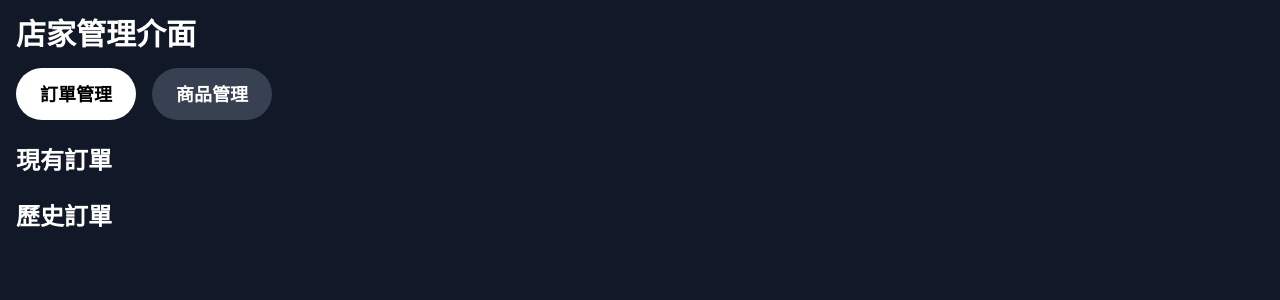
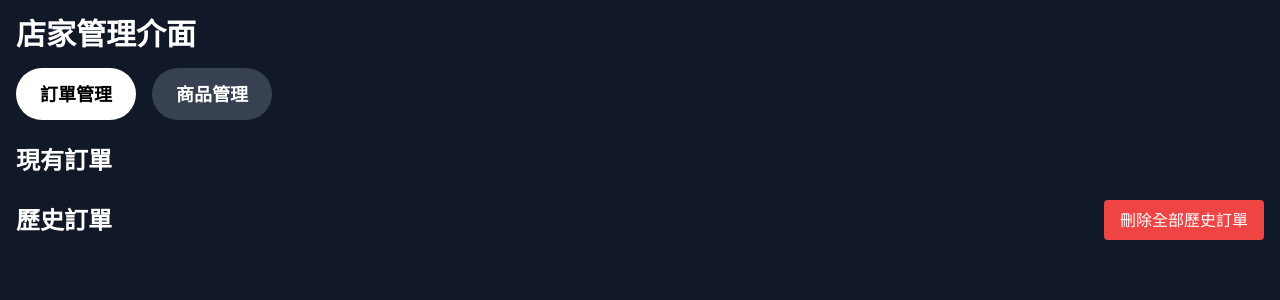
Before and after one commit to hsusparrow1/Final_Project, a Django app: page /admin_dashboard/ in a window 1280 px wide. Shown: the top 300 px of the page. Run offline with Django 5.2, Linux system fonts and the light colour scheme; data comes from the database, SQL or seed files in the repository; both versions use the stored data as it was after the commit; data that the repository does not hold is empty.

```diff
--- a/Final_Project/urls.py
+++ b/Final_Project/urls.py
@@ -3,7 +3,8 @@ from django.urls import path
 from Website import views
 from django.conf import settings
 from django.conf.urls.static import static
-from Website.views import page0, login_view, register_view, logout_view, check_auth, get_orders, update_order_status, update_menu_item_status
+from Website.views import page0, login_view, register_view, logout_view, check_auth, get_orders, update_order_status, \
+    update_menu_item_status
 
 urlpatterns = [
     # 管理後台
@@ -38,6 +39,8 @@ urlpatterns = [
     path('api/orders/', get_orders, name='get_orders'),  # 獲取所有訂單列表
     path('api/orders/<uuid:order_id>/', views.get_order_detail, name='order-detail'),  # 獲取/刪除單個訂單詳情
     path('api/orders/<uuid:order_id>/status/', update_order_status, name='update_order_status'),  # 更新訂單狀態
+    path('api/orders/<uuid:order_id>/delete/', views.delete_order, name='delete_order'),
+    path('api/orders/completed/delete/', views.delete_completed_orders, name='delete_completed_orders'),
 ]
 
 # 在開發環境中提供媒體文件服務
--- a/Website/views.py
+++ b/Website/views.py
@@ -12,7 +12,7 @@ from django.shortcuts import redirect
 from .models import UserProfile
 
 # REST Framework 相關導入
-from rest_framework import generics
+from rest_framework import generics, status
 from rest_framework.decorators import api_view
 from rest_framework.response import Response
 
@@ -27,6 +27,7 @@ import logging
 # 設置日誌記錄
 logger = logging.getLogger(__name__)
 
+
 # =============================================================================
 # 頁面渲染視圖
 # =============================================================================
@@ -34,6 +35,7 @@ logger = logging.getLogger(__name__)
 def page0(request):
     """登入/註冊頁面"""
     return render(request, 'page0_login.html')
+
 
 # 登入處理視圖
 def login_view(request):
@@ -51,6 +53,7 @@ def login_view(request):
         else:
             return render(request, 'page0_login.html', {'error_message': '用戶名或密碼不正確'})  # 修改此處，原本是 'page0.html'
     return redirect('page0')
+
 
 # 添加註冊處理視圖
 def register_view(request):
@@ -85,6 +88,7 @@ def register_view(request):
 
     return redirect('page0')
 
+
 # 添加登出處理視圖
 def logout_view(request):
     """
@@ -92,6 +96,7 @@ def logout_view(request):
     """
     logout(request)
     return redirect('home')
+
 
 def page1(request):
     """首頁"""
@@ -124,6 +129,7 @@ def admin_dashboard(request):
     """管理後台頁面"""
     return render(request, 'admin_dashboard.html')
 
+
 # 添加檢查用戶認證狀態的API
 @api_view(['GET'])
 def check_auth(request):
@@ -140,6 +146,7 @@ def check_auth(request):
     if request.user.is_authenticated:
         data['username'] = request.user.username
     return Response(data)
+
 
 # =============================================================================
 # 購物車相關 API
@@ -442,3 +449,35 @@ class MenuItemDetailAPIView(generics.RetrieveDestroyAPIView):
                     )
 
         return Response({'success': True, 'message': '商品已刪除，ID 已重新排列'})
+
+
+@api_view(['DELETE'])
+def delete_order(request, order_id):
+    """刪除單一訂單"""
+    try:
+        order = get_object_or_404(Order, order_id=order_id)
+        with transaction.atomic():
+            OrderItem.objects.filter(order=order).delete()
+            order.delete()
+        return Response({'success': True, 'message': '訂單刪除成功'}, status=status.HTTP_200_OK)
+    except Exception as e:
+        logger.error(f"刪除訂單時發生錯誤: {str(e)}")
+        return Response({'success': False, 'error': str(e)}, status=status.HTTP_500_INTERNAL_SERVER_ERROR)
+
+
+@api_view(['DELETE'])
+def delete_completed_orders(request):
+    """刪除所有已完成的訂單"""
+    try:
+        with transaction.atomic():
+            completed_orders = Order.objects.filter(status='完成')
+            order_ids = list(completed_orders.values_list('order_id', flat=True))
+            OrderItem.objects.filter(order__order_id__in=order_ids).delete()
+            count = completed_orders.count()
+            completed_orders.delete()
+        return Response({'success': True, 'message': f'成功刪除 {count} 筆已完成訂單'},
+                        status=status.HTTP_200_OK)
+    except Exception as e:
+        logger.error(f"刪除已完成訂單時發生錯誤: {str(e)}")
+        return Response({'success': False, 'error': str(e)},
+                        status=status.HTTP_500_INTERNAL_SERVER_ERROR)
--- a/templates/admin_dashboard.html
+++ b/templates/admin_dashboard.html
@@ -5,6 +5,8 @@
     <title>店家管理介面</title>
     <script src="https://cdn.jsdelivr.net/npm/axios/dist/axios.min.js"></script>
     <link href="https://cdn.jsdelivr.net/npm/tailwindcss@2.2.19/dist/tailwind.min.css" rel="stylesheet">
+    {% csrf_token %}
+    <meta name="csrf-token" content="{{ csrf_token }}">
 </head>
 <body class="bg-gray-900 text-white">
 <div class="container mx-auto p-4">
@@ -21,8 +23,14 @@
         <h2 class="text-2xl font-bold mt-6">現有訂單</h2>
         <div id="current-orders" class="space-y-4"></div>
 
-        <h2 class="text-2xl font-bold mt-6">歷史訂單</h2>
-        <div id="completed-orders" class="space-y-4"></div>
+        <div class="flex items-center justify-between mt-6">
+            <h2 class="text-2xl font-bold">歷史訂單</h2>
+            <button onclick="confirmDeleteAllCompletedOrders()"
+                    class="bg-red-500 hover:bg-red-600 px-4 py-2 rounded text-white">
+                刪除全部歷史訂單
+            </button>
+        </div>
+        <div id="completed-orders" class="space-y-4 mt-2"></div>
     </div>
 
     <!-- 商品管理 -->
@@ -68,7 +76,8 @@
 
 <script>
     // 獲取 CSRF Token
-    const getCSRFToken = () => {
+    function getCSRFToken() {
+        // 從 cookie 獲取 CSRF token
         const cookies = document.cookie.split(';');
         for (let cookie of cookies) {
             const [name, value] = cookie.trim().split('=');
@@ -76,8 +85,17 @@
                 return value;
             }
         }
-        return null;
-    };
+
+        // 如果 cookie 中沒有，嘗試從 meta 標籤獲取
+        const tokenElement = document.querySelector('meta[name="csrf-token"]');
+        if (tokenElement) {
+            return tokenElement.getAttribute('content');
+        }
+
+        // 兩種方式都找不到，提示錯誤
+        console.error('無法獲取 CSRF Token!');
+        return '';
+    }
 
     // 設置 Axios 默認的 CSRF Token
     axios.defaults.headers.common['X-CSRFToken'] = getCSRFToken();
@@ -134,7 +152,7 @@
                     ${order.status === '製作中' ? `
                         <button class="bg-green-500 px-4 py-2 rounded" onclick="updateOrderStatus('${order.order_id}', '完成')">標記為完成</button>
                     ` : ''}
-                    <button class="bg-red-500 px-4 py-2 rounded" onclick="deleteOrder('${order.order_id}')">刪除訂單</button>
+                    <button class="bg-red-500 px-4 py-2 rounded" onclick="confirmDeleteOrder('${order.order_id}')">刪除訂單</button>
                 </div>
             </div>
         `).join('');
@@ -149,7 +167,6 @@
                 <p><strong>總價：</strong>${order.total_price}</p>
                 <p><strong>建立時間：</strong>${order.created_at}</p>
                 <p><strong>狀態：</strong>${order.status || '未知'}</p>
-                <button class="bg-red-500 px-4 py-2 rounded" onclick="deleteOrder('${order.order_id}')">刪除訂單</button>
             </div>
         `).join('');
     }
@@ -169,7 +186,7 @@
                     onclick="updateMenuItemStatus(${item.id}, ${!item.sold_out})">
                     ${item.sold_out ? '標記為可販售' : '標記為已售完'}
                 </button>
-                <button class="bg-red-500 px-4 py-2 rounded mt-2" onclick="deleteMenuItem(${item.id})">刪除商品</button>
+                <button class="bg-red-500 px-4 py-2 rounded mt-2" onclick="confirmDeleteMenuItem(${item.id})">刪除商品</button>
             </div>
         `).join('');
     }
@@ -196,18 +213,71 @@
         }
     }
 
+    // 確認刪除單一訂單
+    function confirmDeleteOrder(orderId) {
+        if (confirm('確定要刪除此訂單嗎？此操作無法復原！')) {
+            deleteOrder(orderId);
+        }
+    }
+
+    // 刪除單一訂單
     async function deleteOrder(orderId) {
         try {
-            await axios.delete(`/api/orders/${orderId}/`, {
+            const response = await axios.delete(`/api/orders/${orderId}/delete/`, {
                 headers: {
-                    'X-CSRFToken': getCSRFToken()
+                    'X-CSRFToken': getCSRFToken(),
+                    'Content-Type': 'application/json'
                 }
             });
-            alert('訂單已刪除');
+
+            if (response.data.success || response.data.message) {
+                alert('訂單已成功刪除');
+                fetchOrders();
+            } else {
+                alert('刪除失敗: 未知錯誤');
+            }
+        } catch (error) {
+            console.error('刪除訂單時發生錯誤:', error);
+            let errorMessage = '刪除訂單失敗';
+
+            if (error.response) {
+                errorMessage += `: ${error.response.status}`;
+                if (error.response.data && error.response.data.error) {
+                    errorMessage += ` - ${error.response.data.error}`;
+                }
+            }
+            alert(errorMessage);
+        }
+    }
+
+    // 確認刪除全部歷史訂單
+    function confirmDeleteAllCompletedOrders() {
+        if (confirm('確定要刪除所有歷史訂單嗎？此操作無法復原！')) {
+            deleteAllCompletedOrders();
+        }
+    }
+
+    // 刪除全部歷史訂單
+    async function deleteAllCompletedOrders() {
+        try {
+            const response = await axios.delete('/api/orders/completed/delete/', {
+                headers: {
+                    'X-CSRFToken': getCSRFToken(),
+                    'Content-Type': 'application/json'
+                }
+            });
+            alert(response.data.message || '所有歷史訂單已刪除');
             fetchOrders();
         } catch (error) {
-            console.error('刪除訂單失敗：', error);
-            alert('刪除訂單失敗，請稍後再試。');
+            console.error('刪除歷史訂單失敗：', error);
+            alert('刪除歷史訂單失敗，請稍後再試。');
+        }
+    }
+
+    // 確認刪除商品
+    function confirmDeleteMenuItem(itemId) {
+        if (confirm('確定要刪除此商品嗎？此操作無法復原！')) {
+            deleteMenuItem(itemId);
         }
     }
 
```
Also changed, not shown: db.sqlite3.
